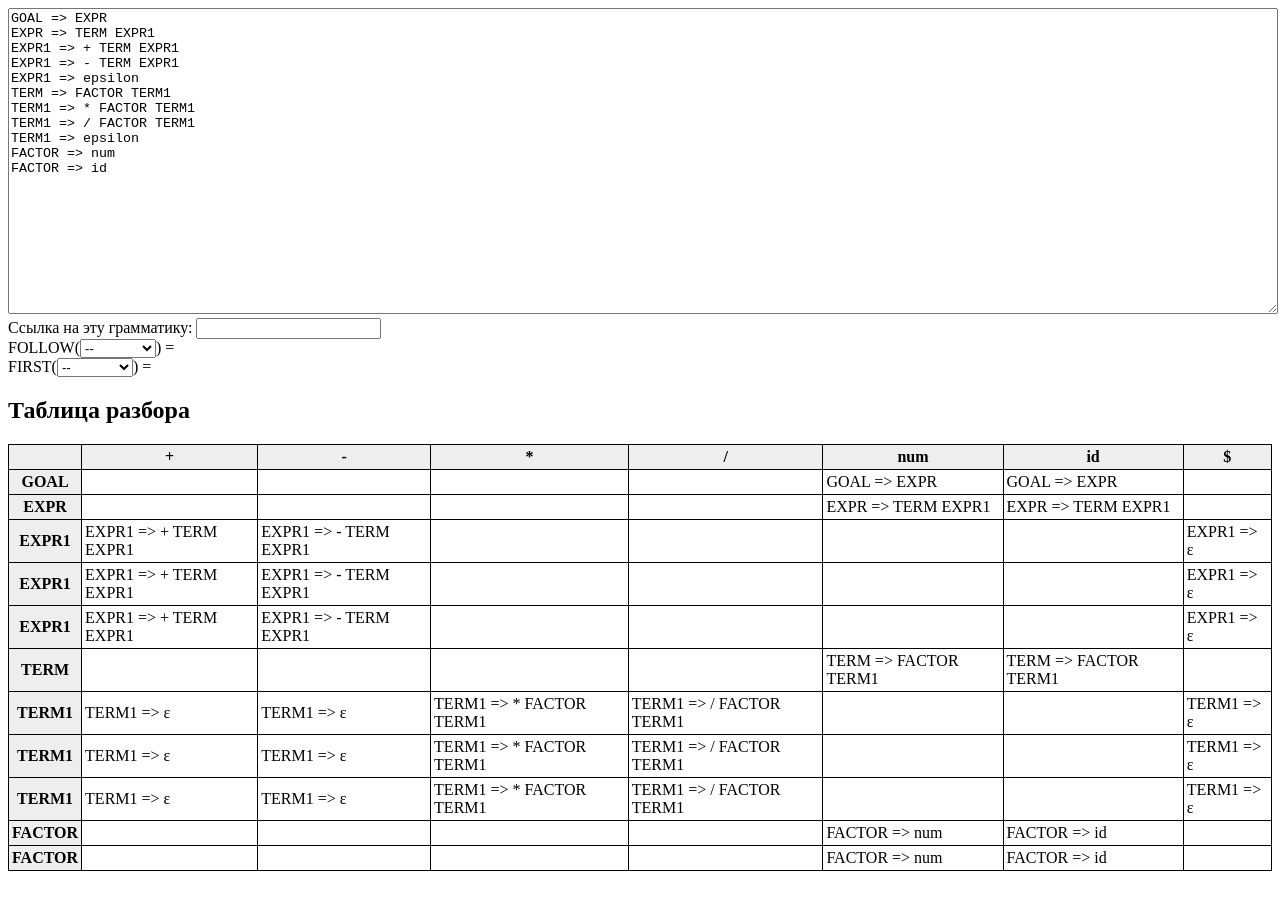
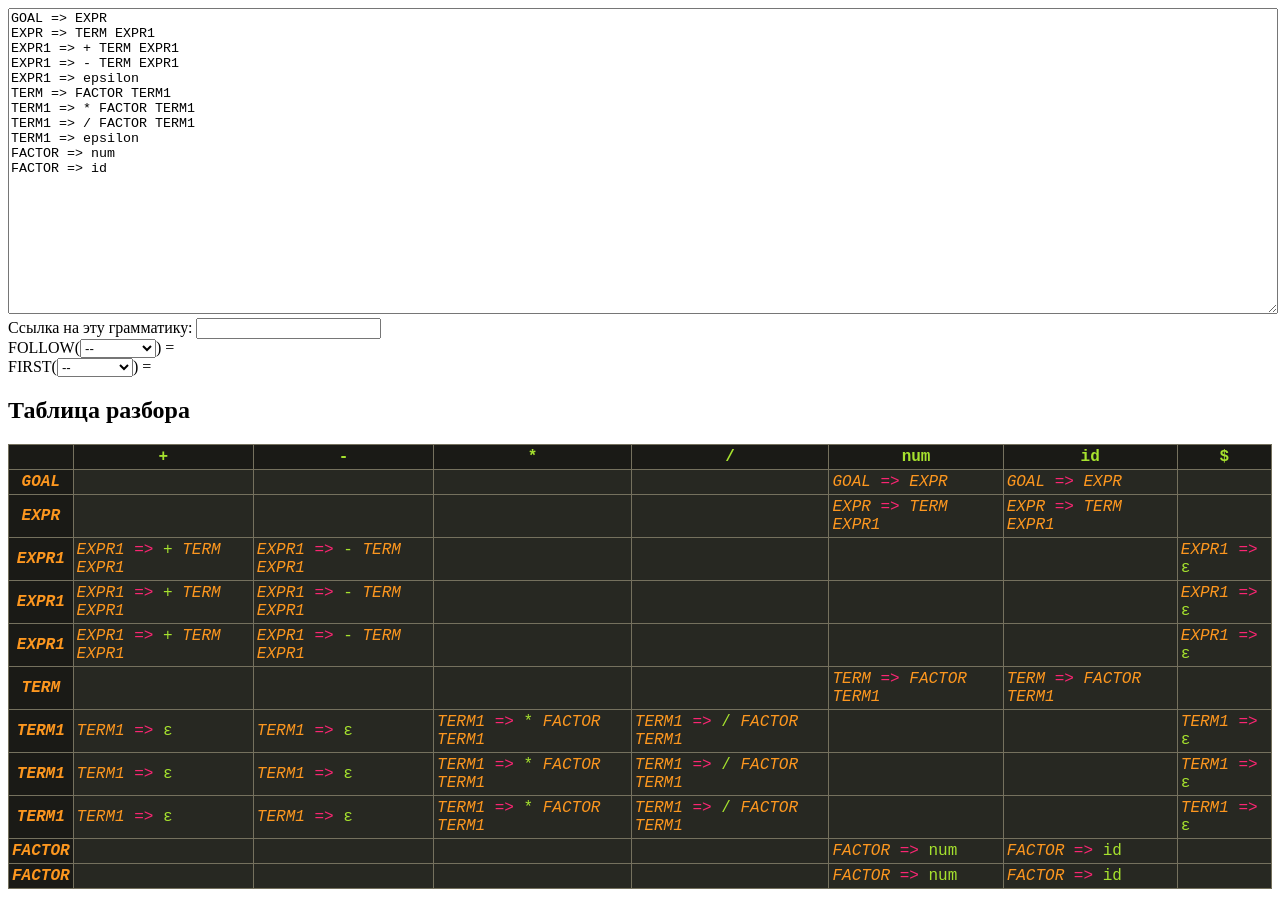
Before and after one commit to Niades/ll1, a website: page index.html in a window 1280 px wide. Drawn offline with nearby package versions, Linux system fonts and the light colour scheme.

Commit message:
Added syntax highlighting for the table

```diff
--- a/grammar.js
+++ b/grammar.js
@@ -28,8 +28,26 @@
 		}
 	}
 
-	Product.prototype.toString = function() {
-		return this.head.name + ' => ' + (this.result.map(function(r){return r.name}).join(' '));
+	Product.prototype.toHtml = function() {
+		return '<span class="non-term">' +
+				this.head.name +
+			   '</span>' +
+			   ' <span class="product-sign">=></span> ' +
+			   (this.result
+			   		.map(
+						function(r) {
+							var klass;
+							if(r instanceof Term) {
+								klass = 'term';
+							} else if(r instanceof NonTerm) {
+								klass = 'non-term';
+							}
+							console.log(klass);
+							return ('<span class="' + klass + '">' + r.name + '</span>');
+						}
+					)
+					.join(' ')
+				);
 	}
 
 	function Grammar(products) {
--- a/main.css
+++ b/main.css
@@ -1,18 +1,33 @@
 .parse-table td,
 .parse-table th {
-	border: 1px solid #000;
+	border: 1px solid #75715E;
 	padding: 3px;
 }
 
 .parse-table .header {
 	text-align: center;
 	font-weight: bold;
-	background: #eee;
+	background: #1a1a16;
 }
 
 .parse-table {
+	background: #272822;
 	border-collapse: collapse;
 	width: 100%;
+	font-family: 'Courier New', 'sans-serif';
+}
+
+.parse-table .term {
+	color: #A6E22E;
+}
+
+.parse-table .non-term {
+	color: #FD971F;
+	font-style: italic;
+}
+
+.parse-table .product-sign {
+	color: #F92672;
 }
 
 .grammar-input {
--- a/main.js
+++ b/main.js
@@ -89,17 +89,17 @@
 			var $table = $('.parse-table');
 			var tableHtml = '<tr><th class="header"></th>'
 			_.each(terms, function(t) {
-				tableHtml += '<th class="header">' + t.name + '</th>';
+				tableHtml += '<th class="header term">' + t.name + '</th>';
 			});
 			tableHtml += '</tr>';
 			_.each(nterms, function(nt) {
 				tableHtml += '<tr>';
-				tableHtml += '<td class="header">' + nt.name + '</td>';
+				tableHtml += '<td class="header non-term">' + nt.name + '</td>';
 				_.each(terms, function(t) {
 					tableHtml += '<td>';
 					if(table[nt.name]){
 						if(table[nt.name][t.name]) {
-							tableHtml += table[nt.name][t.name].toString();
+							tableHtml += table[nt.name][t.name].toHtml();
 						}
 					}
 					tableHtml += '</td>';
```
